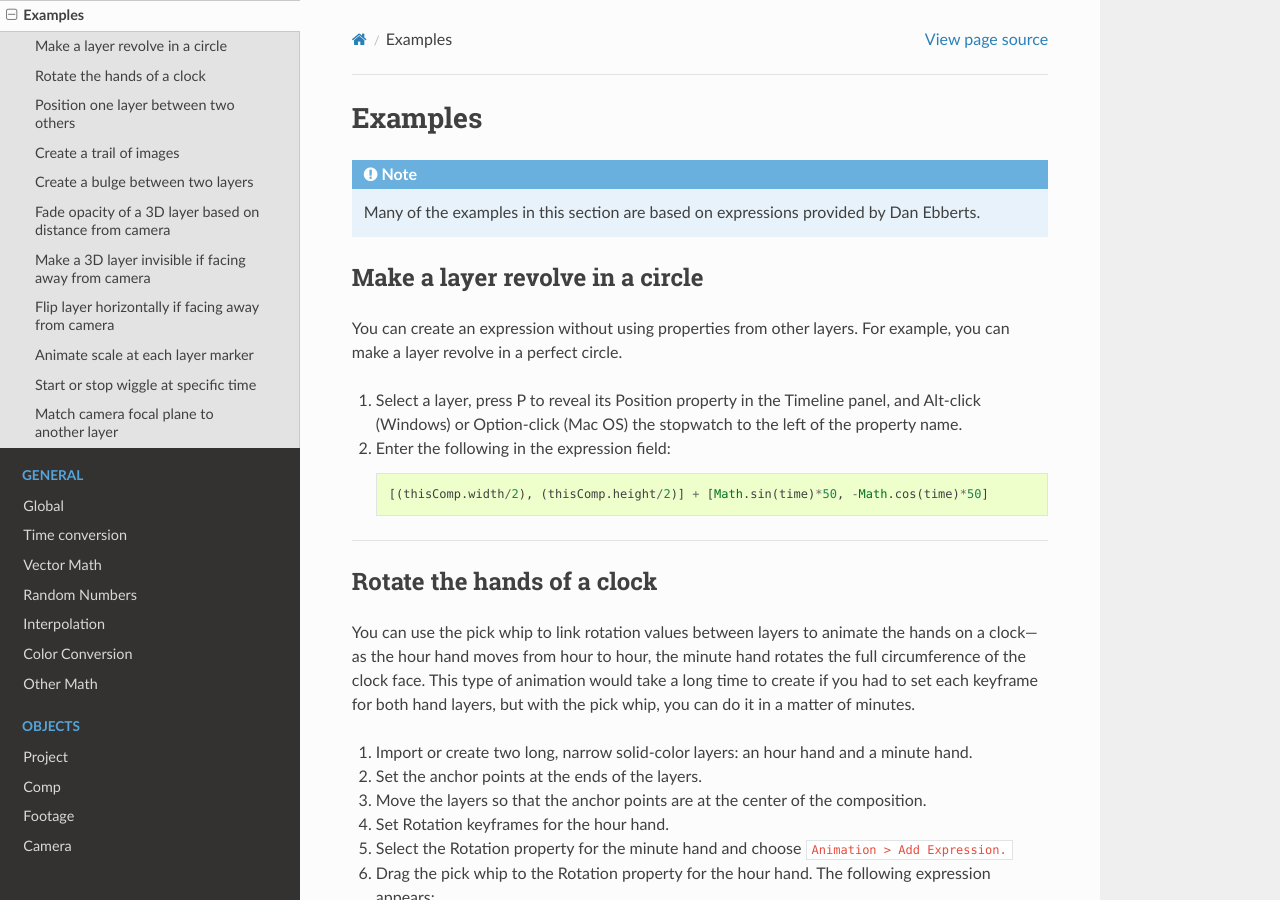
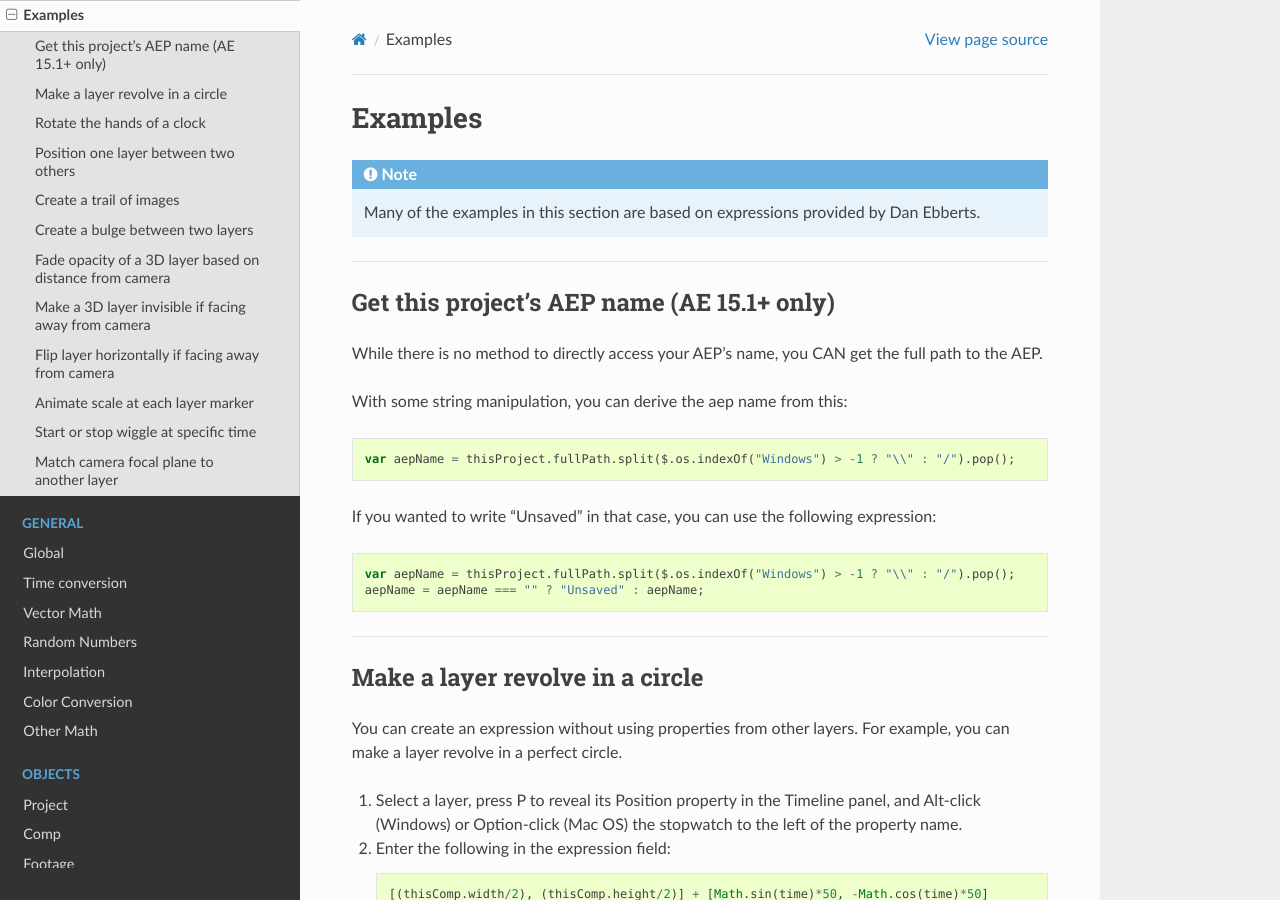
Before and after one commit to docsforadobe/after-effects-expression-reference, a Sphinx documentation site: the page built from docs/examples.rst, in a window 1280 px wide and 900 px high. Built offline with Sphinx 7.4.7 and the Read the Docs theme 2.0.0, drawn with Linux system fonts in a browser that asks for light colours; pages that are not in the unit, such as notebooks, are missing from menus.

Commit message:
Adds example to get aep name

```diff
--- a/docs/examples.rst
+++ b/docs/examples.rst
@@ -3,6 +3,24 @@ Examples
 
 .. note::
 	Many of the examples in this section are based on expressions provided by Dan Ebberts.
+
+----
+
+Get this project's AEP name (AE 15.1+ only)
+*******************************************
+
+While there is no method to directly access your AEP's name, you CAN get the full path to the AEP.
+
+With some string manipulation, you can derive the aep name from this::
+
+  var aepName = thisProject.fullPath.split($.os.indexOf("Windows") > -1 ? "\\" : "/").pop();
+
+If you wanted to write "Unsaved" in that case, you can use the following expression::
+
+	var aepName = thisProject.fullPath.split($.os.indexOf("Windows") > -1 ? "\\" : "/").pop();
+	aepName = aepName === "" ? "Unsaved" : aepName;
+
+----
 
 Make a layer revolve in a circle
 ******************************************
```
